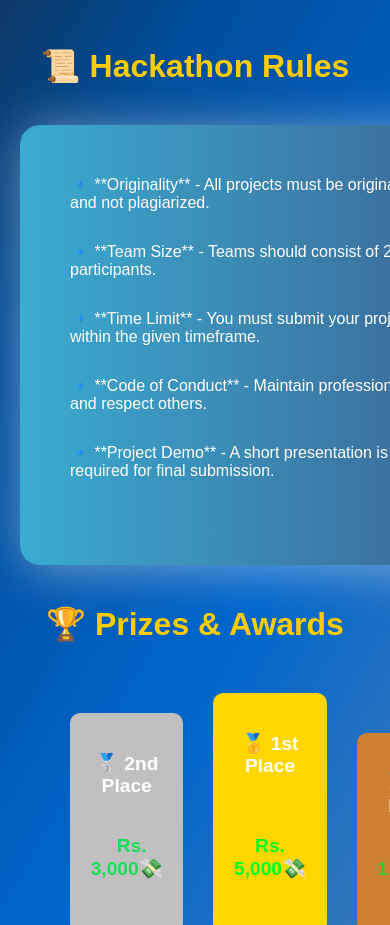
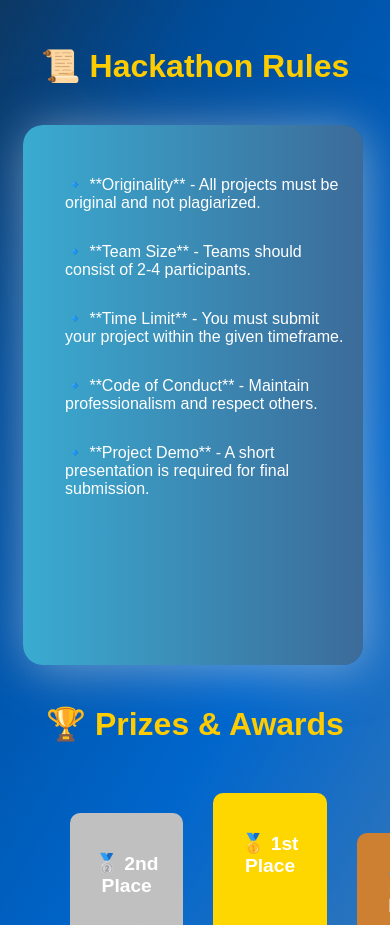
Before and after one commit to Anish-45-creater/Hack, a React (Vite) app in the folder Hack/: page / in a window 390 px wide. Shown: the part 1503-2428 px from the top of the page. Built offline with nearby package versions, Linux system fonts and the light colour scheme.

Commit message:
Update About.css

```diff
--- a/Hack/src/About.css
+++ b/Hack/src/About.css
@@ -178,3 +178,10 @@
       height: 400px;
     }
   }
+ @media (max-width: 478px) {
+    .rules-list{
+      width: 320px;
+      margin-left:3px;
+      height: 500px;
+    }
+  }
```
